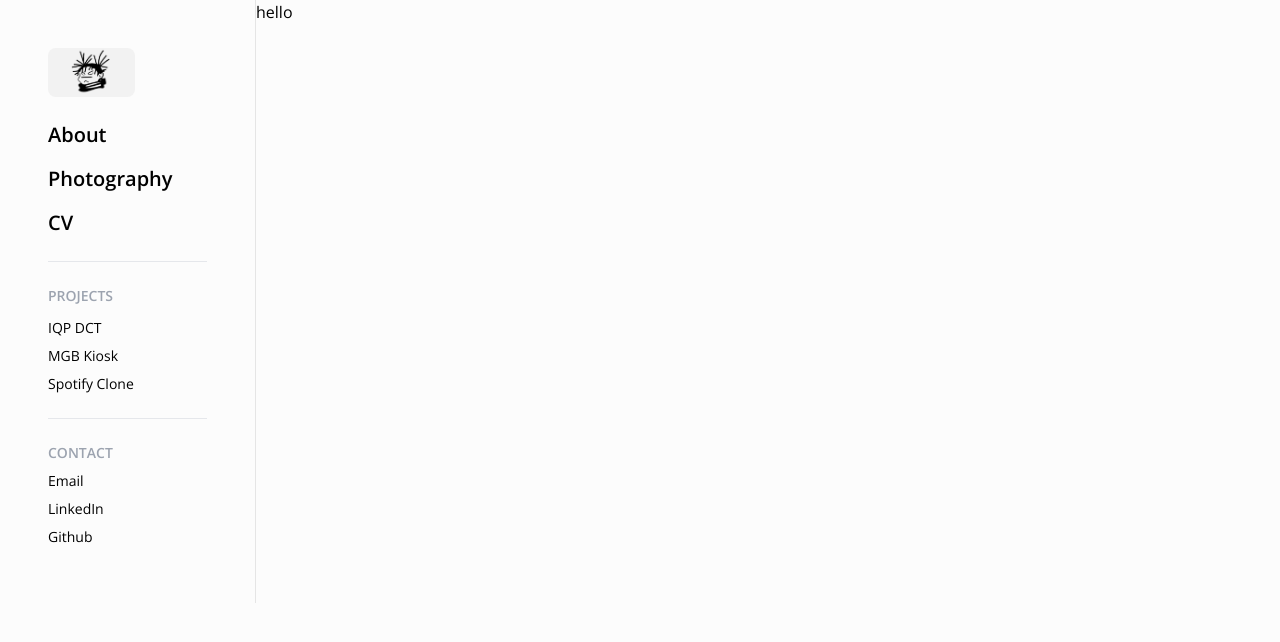
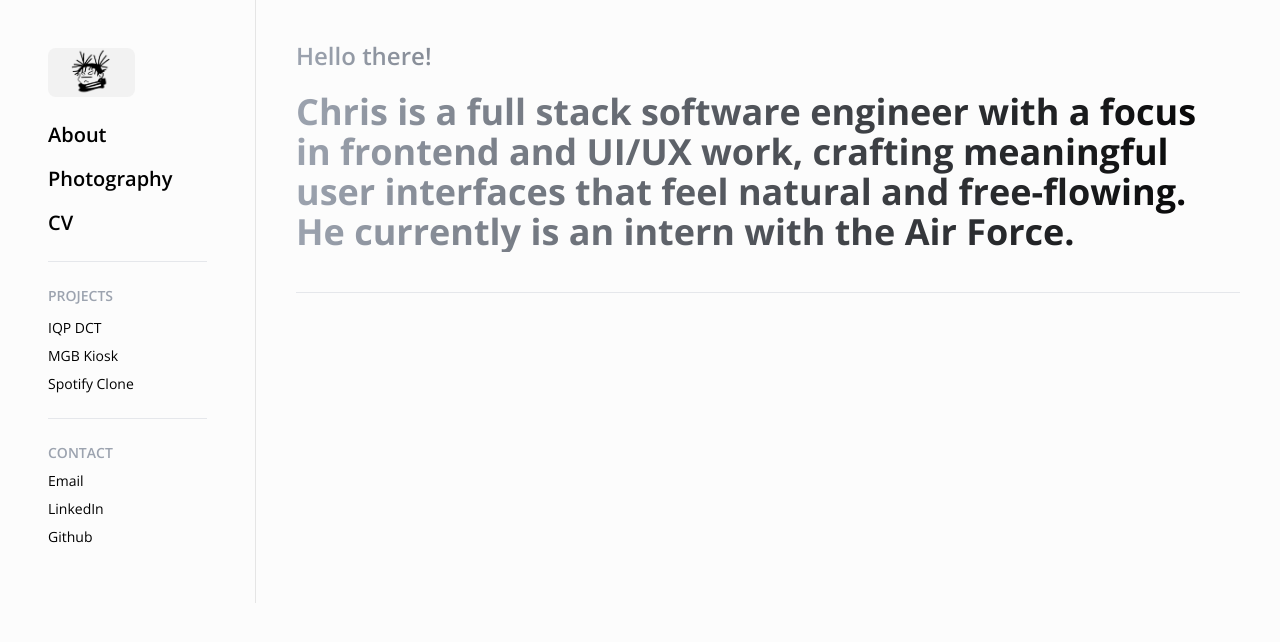
Before and after one commit to clam365/portfolio, a Next.js app: page / in a window 1280 px wide. Shown: the top 642 px of the page. Built offline with nearby package versions, Linux system fonts and the light colour scheme.

Commit message:
Landing Page intro reponsive and done

```diff
--- a/app/components/LandingContent.tsx
+++ b/app/components/LandingContent.tsx
@@ -1,7 +1,18 @@
 export default function LandingContent() {
     return (
-        <div>
-            hello
+        <div className={"p-10 sm:pt-0 xl:pt-10 md:pt-0 lg:pt-10 "}>
+            {/* Introduction */}
+            <div className={"text-transparent bg-clip-text bg-gradient-to-r from-gray-400 to-black"}>
+                <h1 className="font-semibold text-lg md:text-xl lg:text-2xl mb-5">
+                    Hello there!
+                </h1>
+                <p className="font-bold text-xl md:text-2xl lg:text-4xl">
+                    Chris is a full stack software engineer with a focus in frontend and UI/UX work, crafting meaningful
+                    user interfaces that feel natural and free-flowing. He currently
+                    is an intern with the Air Force.
+                </p>
+            </div>
+            <hr className={"mt-10"}/>
         </div>
-    )
+    );
 }
--- a/app/components/Sidebar.tsx
+++ b/app/components/Sidebar.tsx
@@ -3,13 +3,14 @@ import Image from "next/image";
 const Sidebar = () => {
     return (
         <div>
-            <div className="lg:hidden p-5 flex justify-between m-auto items-center">
+            {/* Mobile View */}
+            <div className="lg:hidden p-5 flex justify-between m-auto items-center ">
                     <div>
                         <Link href="/">
                             <Image src="/choso2.png" alt="logo" width={87} height={48} className="rounded-lg mb-6"/>
                         </Link>
                     </div>
-                    <div className="flex">
+                    <div className="flex ">
                         <Link href={"/about"}>
                             <h1 className="font-semibold text-lg mb-4 hover:text-gray-400 transition mr-5">About</h1>
                         </Link>
@@ -22,7 +23,7 @@ const Sidebar = () => {
                     </div>
             </div>
 
-            {/* Mobile View */}
+
 
             {/* Sidebar on Desktop/Laptop */}
             <aside className=" w-64 h-fit p-12 border-r border-neutral-200 lg:block hidden ">
```
